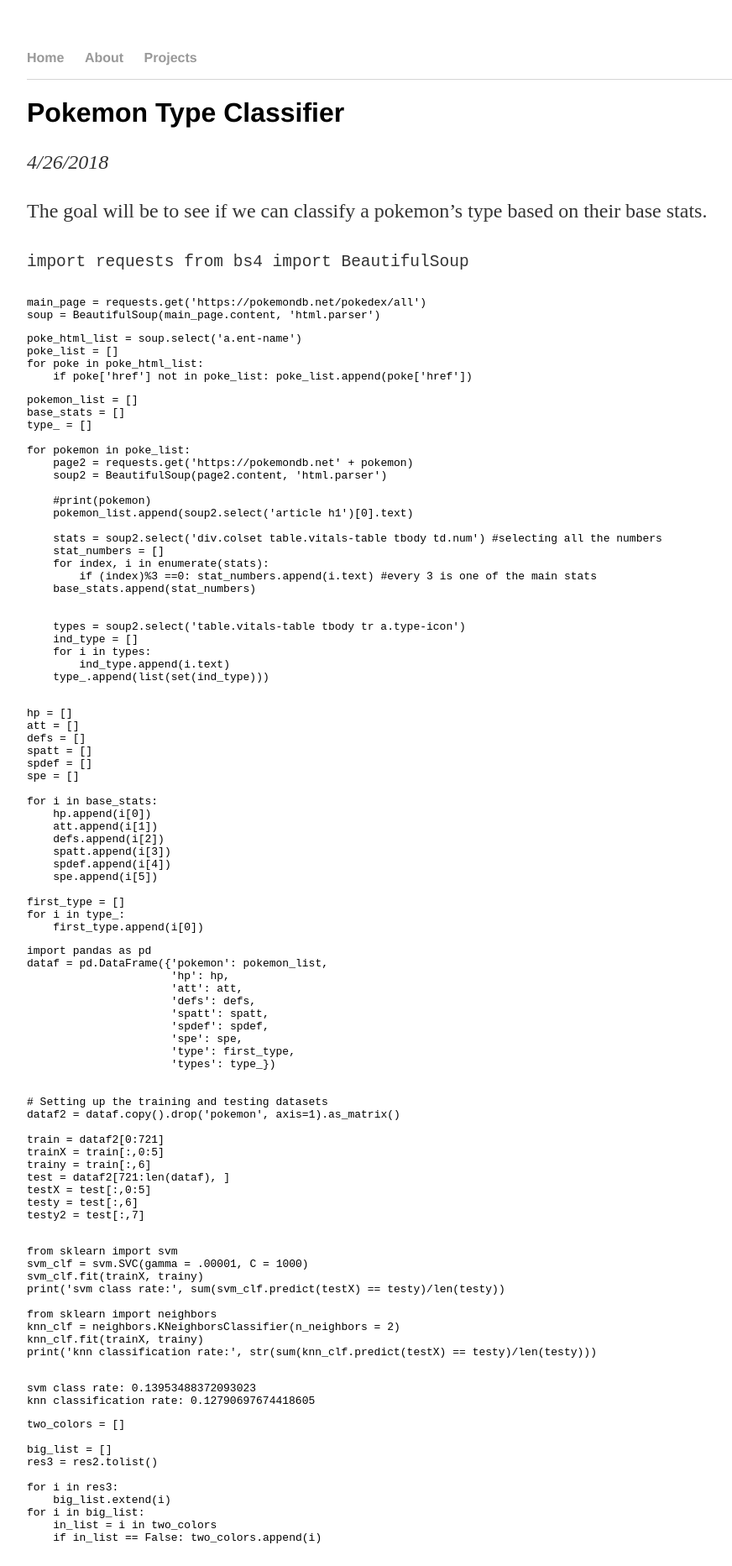
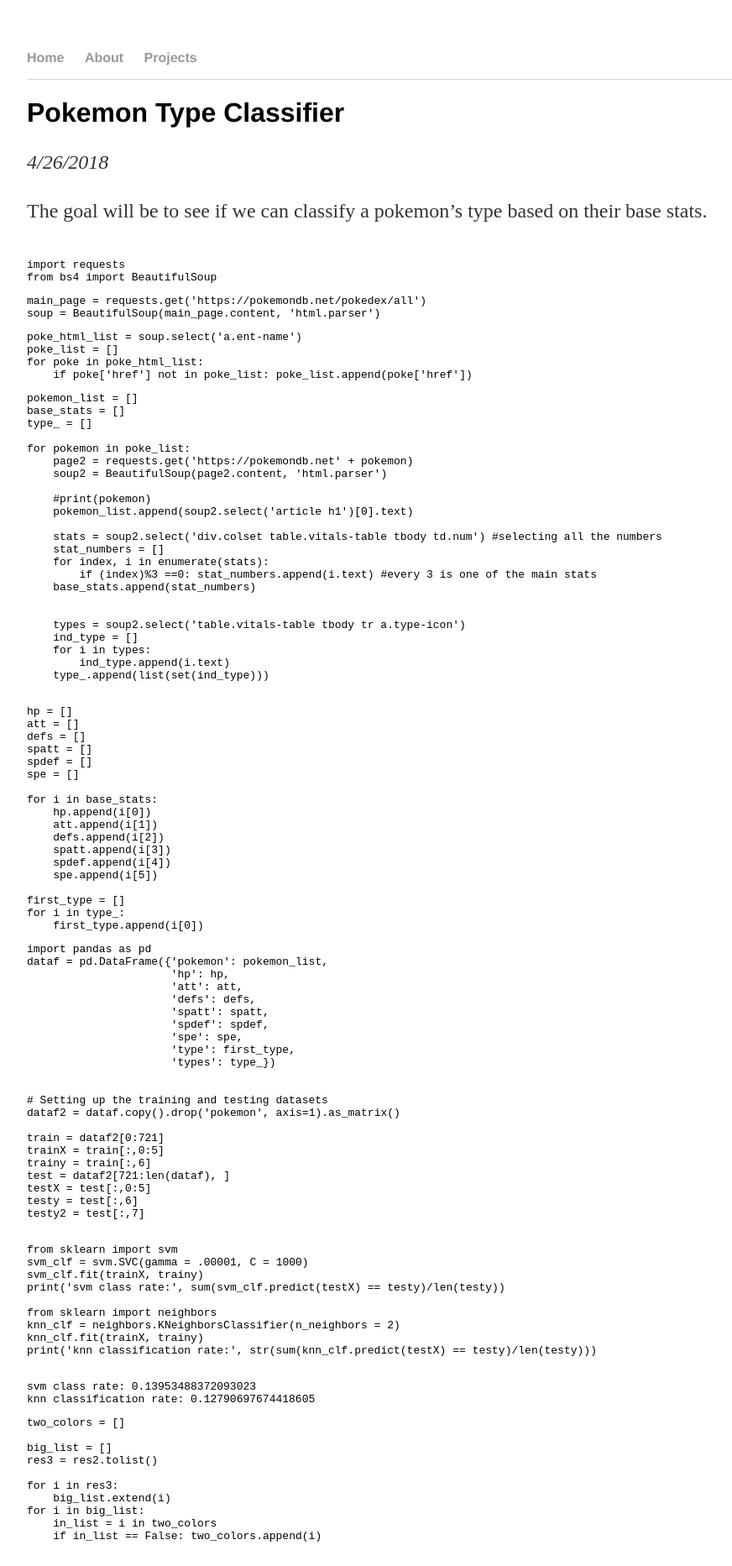
Before and after one commit to clfkenny/clfkenny.github.io, a Jekyll site: the page built from projects/pokemon_classifier/index.md, in a window 1280 px wide. Shown: the top 1865 px of the page at 84% size, without its empty margins (160-1032 px from the left). Built offline with Jekyll 4.4.1, drawn with Linux system fonts in a browser that asks for light colours; our own code applies the rules of GitHub Pages for plain Markdown files.

Commit message:
Update index.md

````diff
--- a/projects/pokemon_classifier/index.md
+++ b/projects/pokemon_classifier/index.md
@@ -9,10 +9,10 @@ date: 4/26/2018
 
 The goal will be to see if we can classify a pokemon's type based on their base stats.
 
-<code>
+<pre><code>
 import requests
 from bs4 import BeautifulSoup
-<code>
+</code></pre>
 
 
 ```python
````
